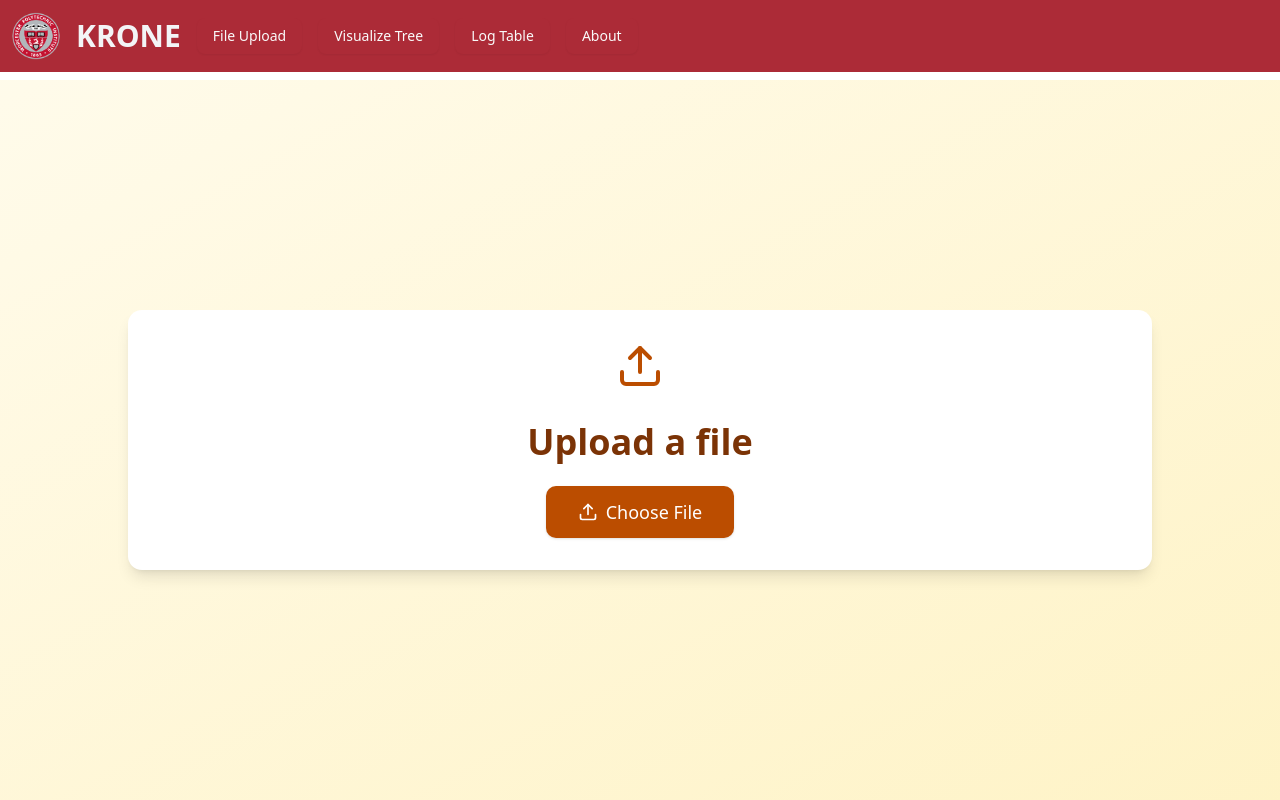
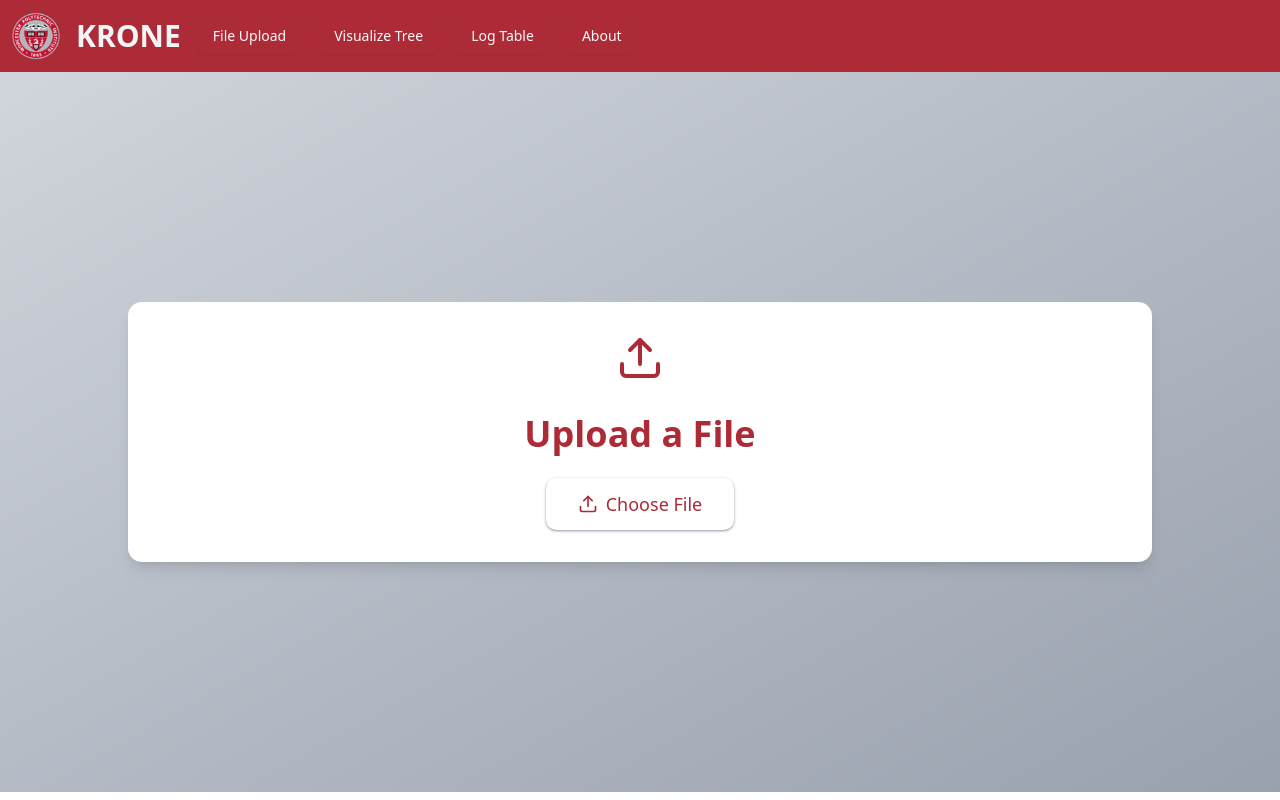
Before and after one commit to LeiMa0324/KRONE_Demo, a React (Vite) app in the folder krone_v2_react_tailwind_shadcn/: page /file-upload in a window 1280 px wide. Built offline with nearby package versions, Linux system fonts and the light colour scheme.

Commit message:
Fixed styling for file_upload

```diff
--- a/krone_v2_react_tailwind_shadcn/package.json
+++ b/krone_v2_react_tailwind_shadcn/package.json
@@ -22,9 +22,9 @@
     "react-dom": "^18.3.1",
     "react-papaparse": "^4.4.0",
     "react-router-dom": "^7.6.1",
+    "regex": "^6.0.1",
     "tailwind-merge": "^3.3.0",
     "tailwindcss": "^4.1.8"
-
   },
   "devDependencies": {
     "@eslint/js": "^9.25.0",
--- a/krone_v2_react_tailwind_shadcn/src/App.tsx
+++ b/krone_v2_react_tailwind_shadcn/src/App.tsx
@@ -14,7 +14,7 @@ function App() {
     <FileProvider>
       <Router>
         <NavBar />
-        <div className="pt-20"> {/* Adjust pt-20 as needed for your navbar height */}
+        <div className="pt-18"> {/* Adjust pt-20 as needed for your navbar height */}
           <Routes>
             <Route path="/" element={<Home />} />
             <Route path="/about" element={<About />} />
--- a/krone_v2_react_tailwind_shadcn/src/pages/file_upload.tsx
+++ b/krone_v2_react_tailwind_shadcn/src/pages/file_upload.tsx
@@ -23,11 +23,11 @@ export const FileUpload = () => {
 
     return (
 
-        <div className="flex flex-col items-center justify-center gap-8 min-h-[calc(100vh-theme(spacing.20))] bg-gradient-to-br from-amber-50 to-amber-100">
+        <div className="flex flex-col items-center justify-center gap-8 min-h-[calc(100vh-theme(spacing.20))] bg-gradient-to-br from-gray-300 to-gray-400">
             <div className="bg-white rounded-xl shadow-lg p-8 w-full max-w-5xl flex flex-col items-center gap-6">
-                <Upload className="w-12 h-12 text-amber-700 mb-2" />
-                <div className="text-4xl font-bold text-amber-900">Upload a file</div>
-                <label className="cursor-pointer px-8 py-3 bg-amber-700 text-white rounded-lg shadow hover:bg-amber-800 transition flex items-center gap-2 text-lg font-medium focus:ring-4 focus:ring-amber-300">
+                <Upload className="w-12 h-12 text-WPIRed mb-2" />
+                <div className="text-4xl font-bold text-WPIRed">Upload a File</div>
+                <label className="cursor-pointer px-8 py-3 text-WPIRed rounded-lg shadow shadow-gray-400 hover:bg-WPIRed hover:text-white transition flex items-center gap-2 text-lg font-medium focus:ring-4 focus:ring-amber-300">
                     <Upload className="w-5 h-5" />
                     Choose File
                     <input
@@ -48,7 +48,7 @@ export const FileUpload = () => {
                 {csvData && csvData.length > 0 && (
                     <div className="overflow-auto max-h-96 w-full">
                     <table className="min-w-full border border-gray-300 mt-4 rounded-lg overflow-hidden">
-                        <thead className="sticky top-0 bg-amber-100">
+                        <thead className="sticky top-0 bg-WPIGrey">
                         <tr>
                             {csvData[0].map((header, idx) => (
                             <th key={idx} className="border px-2 py-1 font-semibold">{header}</th>
@@ -57,7 +57,7 @@ export const FileUpload = () => {
                         </thead>
                         <tbody>
                         {csvData.slice(1, 101).map((row, rowIdx) => (
-                            <tr key={rowIdx} className="even:bg-gray-50 hover:bg-amber-50 transition">
+                            <tr key={rowIdx} className="even:bg-gray-50 hover:bg-red-100 transition">
                             {row.map((cell, cellIdx) => (
                                 <td key={cellIdx} className="border px-2 py-1">{cell}</td>
                             ))}
```
Also changed, not shown: 1 other file (tests, documents, lock files or other folders).
